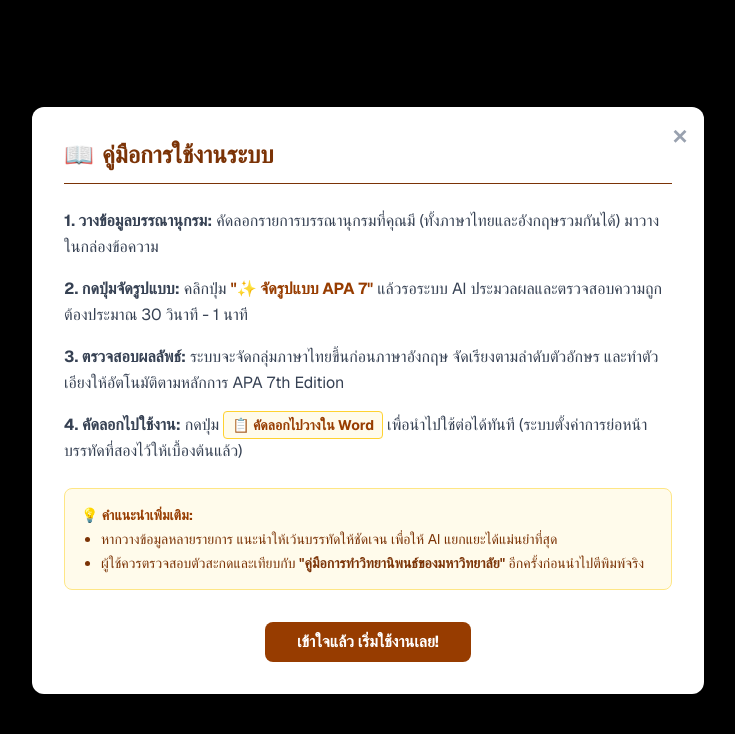
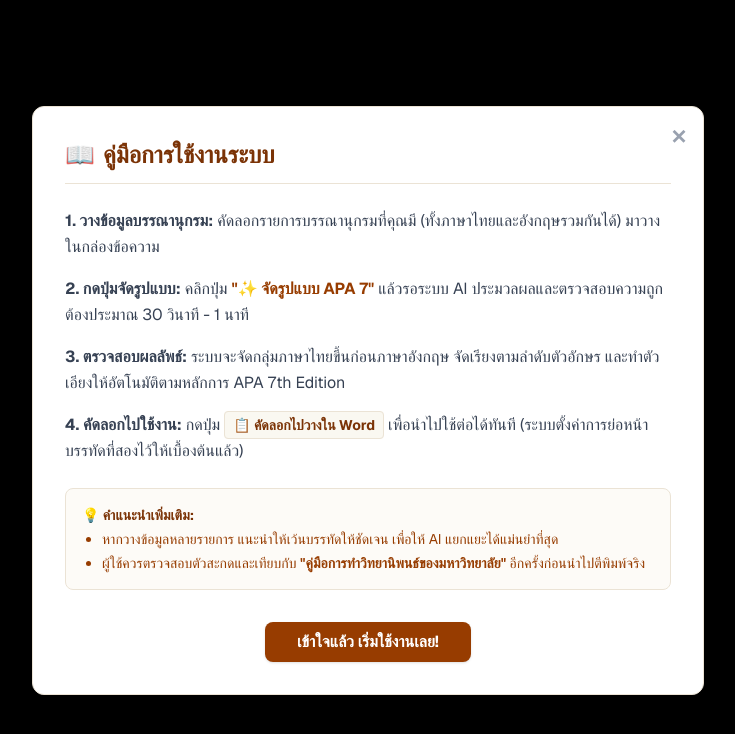
Before and after one commit to 63010518013-dev/apa-formatter-jetc, a Next.js app: page / in a window 1280 px wide. Both pictures are taken after a click on the button "📖 วิธีใช้งาน". Shown: the top 734 px of the page, without its empty margins (272-1007 px from the left). Built offline with nearby package versions, Linux system fonts and the light colour scheme.

Commit message:
Update color theme

```diff
--- a/app/page.tsx
+++ b/app/page.tsx
@@ -13,7 +13,6 @@ export default function HomePage() {
   const [history, setHistory] = useState<Array<{original: string, formatted: string, explanation: string, date: string}>>([]);
   const [showHistory, setShowHistory] = useState(false);
 
-  // 💡 เพิ่ม State สำหรับเปิด-ปิด หน้าต่างคู่มือวิธีใช้งาน
   const [showHelp, setShowHelp] = useState(false);
 
   useEffect(() => {
@@ -114,28 +113,28 @@ export default function HomePage() {
   };
 
   return (
-    <div className="min-h-screen bg-[#FDF9EC] text-gray-800 font-sans pb-12">
-      <nav className="bg-white shadow-md border-b border-amber-100 sticky top-0 z-50">
+    // เปลี่ยนพื้นหลังเป็นสีไข่ไก่อ่อนๆ (Hex: #FAF8F1)
+    <div className="min-h-screen bg-[#FAF8F1] text-gray-800 font-sans pb-12">
+      <nav className="bg-white shadow-sm border-b border-[#EBE3D5] sticky top-0 z-50">
         <div className="max-w-7xl mx-auto px-4 sm:px-6 lg:px-8">
           <div className="flex justify-between h-16 items-center">
 
             <div className="flex-shrink-0 flex items-center">
-              <span className="font-bold text-lg md:text-xl tracking-tight bg-gradient-to-r from-purple-400 to-sky-400 bg-clip-text text-transparent">
+              <span className="font-bold text-lg md:text-xl tracking-tight text-amber-900">
                 JETC : Journal of Educational Technology & Communications
               </span>
             </div>
 
-            {/* 💡 เพิ่มปุ่ม คู่มือวิธีใช้งาน ตรงนี้ */}
             <div className="flex items-center space-x-4 sm:space-x-6">
               <button
                 onClick={() => setShowHelp(true)}
-                className="text-amber-700 hover:text-amber-900 font-bold flex items-center transition-colors text-sm sm:text-base"
+                className="text-amber-800 hover:text-amber-950 font-bold flex items-center transition-colors text-sm sm:text-base"
               >
                 📖 วิธีใช้งาน
               </button>
               <button
                 onClick={() => setShowHistory(!showHistory)}
-                className="text-black hover:text-gray-600 font-medium flex items-center transition-colors text-sm sm:text-base"
+                className="text-gray-700 hover:text-amber-900 font-medium flex items-center transition-colors text-sm sm:text-base"
               >
                 🕒 ประวัติ {history.length > 0 && `(${history.length})`}
               </button>
@@ -145,28 +144,27 @@ export default function HomePage() {
         </div>
       </nav>
 
-      {/* 💡 หน้าต่าง Popup (Modal) สำหรับคู่มือวิธีใช้งาน */}
       {showHelp && (
-        <div className="fixed inset-0 bg-black bg-opacity-50 z-[60] flex items-center justify-center p-4">
-          <div className="bg-white rounded-xl shadow-2xl max-w-2xl w-full p-6 sm:p-8 animate-fade-in-up relative max-h-[90vh] overflow-y-auto">
+        <div className="fixed inset-0 bg-black bg-opacity-40 z-[60] flex items-center justify-center p-4">
+          <div className="bg-white rounded-xl shadow-2xl max-w-2xl w-full p-6 sm:p-8 animate-fade-in-up relative max-h-[90vh] overflow-y-auto border border-[#EBE3D5]">
             <button
               onClick={() => setShowHelp(false)}
               className="absolute top-4 right-4 text-gray-400 hover:text-red-500 font-bold text-xl"
             >
               ✕
             </button>
-            <h2 className="text-2xl font-bold text-amber-900 mb-6 border-b pb-3 flex items-center">
+            <h2 className="text-2xl font-bold text-amber-900 mb-6 border-b border-[#EBE3D5] pb-3 flex items-center">
               <span className="mr-2">📖</span> คู่มือการใช้งานระบบ
             </h2>
             <div className="space-y-4 text-gray-700 leading-relaxed">
               <p><strong>1. วางข้อมูลบรรณานุกรม:</strong> คัดลอกรายการบรรณานุกรมที่คุณมี (ทั้งภาษาไทยและอังกฤษรวมกันได้) มาวางในกล่องข้อความ</p>
               <p><strong>2. กดปุ่มจัดรูปแบบ:</strong> คลิกปุ่ม <span className="text-amber-800 font-bold">"✨ จัดรูปแบบ APA 7"</span> แล้วรอระบบ AI ประมวลผลและตรวจสอบความถูกต้องประมาณ 30 วินาที - 1 นาที</p>
               <p><strong>3. ตรวจสอบผลลัพธ์:</strong> ระบบจะจัดกลุ่มภาษาไทยขึ้นก่อนภาษาอังกฤษ จัดเรียงตามลำดับตัวอักษร และทำตัวเอียงให้อัตโนมัติตามหลักการ APA 7th Edition</p>
-              <p><strong>4. คัดลอกไปใช้งาน:</strong> กดปุ่ม <span className="bg-amber-50 text-amber-800 border border-amber-300 px-2 py-1 rounded text-sm font-bold">📋 คัดลอกไปวางใน Word</span> เพื่อนำไปใช้ต่อได้ทันที (ระบบตั้งค่าการย่อหน้าบรรทัดที่สองไว้ให้เบื้องต้นแล้ว)</p>
+              <p><strong>4. คัดลอกไปใช้งาน:</strong> กดปุ่ม <span className="bg-[#FAF8F1] text-amber-900 border border-[#EBE3D5] px-2 py-1 rounded text-sm font-bold">📋 คัดลอกไปวางใน Word</span> เพื่อนำไปใช้ต่อได้ทันที (ระบบตั้งค่าการย่อหน้าบรรทัดที่สองไว้ให้เบื้องต้นแล้ว)</p>
 
-              <div className="mt-6 p-4 bg-amber-50 border border-amber-200 rounded-lg text-sm">
-                <p className="text-amber-800 font-bold mb-1">💡 คำแนะนำเพิ่มเติม:</p>
-                <ul className="list-disc ml-5 space-y-1 text-amber-900">
+              <div className="mt-6 p-4 bg-[#FDFBF7] border border-[#EBE3D5] rounded-lg text-sm">
+                <p className="text-amber-900 font-bold mb-1">💡 คำแนะนำเพิ่มเติม:</p>
+                <ul className="list-disc ml-5 space-y-1 text-amber-800">
                   <li>หากวางข้อมูลหลายรายการ แนะนำให้เว้นบรรทัดให้ชัดเจน เพื่อให้ AI แยกแยะได้แม่นยำที่สุด</li>
                   <li>ผู้ใช้ควรตรวจสอบตัวสะกดและเทียบกับ <strong>"คู่มือการทำวิทยานิพนธ์ของมหาวิทยาลัย"</strong> อีกครั้งก่อนนำไปตีพิมพ์จริง</li>
                 </ul>
@@ -175,7 +173,7 @@ export default function HomePage() {
             <div className="mt-8 text-center">
               <button
                 onClick={() => setShowHelp(false)}
-                className="bg-amber-800 text-white px-8 py-2 rounded-lg font-bold hover:bg-amber-900 transition-colors"
+                className="bg-amber-800 text-white px-8 py-2 rounded-lg font-bold hover:bg-amber-900 transition-colors shadow-sm"
               >
                 เข้าใจแล้ว เริ่มใช้งานเลย!
               </button>
@@ -187,7 +185,7 @@ export default function HomePage() {
       <main className="max-w-5xl mx-auto px-4 sm:px-6 lg:px-8 py-10">
 
         {showHistory && (
-          <div className="bg-white border border-amber-200 rounded-xl p-6 mb-8 shadow-inner animate-fade-in-up">
+          <div className="bg-white border border-[#EBE3D5] rounded-xl p-6 mb-8 shadow-sm animate-fade-in-up">
             <div className="flex justify-between items-center mb-4">
               <h2 className="text-xl font-bold text-amber-900">ประวัติการตรวจสอบล่าสุด</h2>
               {history.length > 0 && (
@@ -198,29 +196,29 @@ export default function HomePage() {
             </div>
 
             {history.length === 0 ? (
-              <p className="text-gray-500 text-center py-4">ยังไม่มีประวัติการแก้ไข</p>
+              <p className="text-gray-400 text-center py-4">ยังไม่มีประวัติการแก้ไข</p>
             ) : (
               <div className="space-y-4 max-h-[600px] overflow-y-auto pr-2">
                 {history.map((item, index) => (
-                  <div key={index} className="bg-white p-5 rounded-lg border border-amber-200 shadow-sm text-sm">
-                    <div className="text-xs text-amber-600 mb-3">{item.date}</div>
+                  <div key={index} className="bg-white p-5 rounded-lg border border-[#EBE3D5] shadow-sm text-sm">
+                    <div className="text-xs text-amber-700 mb-3">{item.date}</div>
                     <div className="mb-3">
-                      <strong>🔴 ต้นฉบับ:</strong>
+                      <strong className="text-amber-900">🔴 ต้นฉบับ:</strong>
                       <span className="text-gray-600 ml-2 line-clamp-2">{item.original}</span>
                     </div>
                     <div className="mb-3">
-                      <strong>🟢 ผลลัพธ์:</strong>
+                      <strong className="text-amber-900">🟢 ผลลัพธ์:</strong>
                       <div className="inline-block text-gray-800 font-serif ml-2">
                         <ReactMarkdown>{item.formatted}</ReactMarkdown>
                       </div>
                     </div>
 
                     {item.explanation && (
-                      <div className="mt-3 pt-3 border-t border-amber-100 bg-amber-50 rounded p-3">
+                      <div className="mt-3 pt-3 border-t border-[#EBE3D5] bg-[#FDFBF7] rounded p-3">
                         <strong className="text-amber-900 flex items-center mb-2">
                           <span className="mr-1">💡</span> สิ่งที่ AI แก้ไข:
                         </strong>
-                        <div className="text-gray-700 ml-6 space-y-1">
+                        <div className="text-amber-800 ml-6 space-y-1">
                           <ReactMarkdown
                             components={{
                               ul: ({node, ...props}) => <ul className="list-disc" {...props} />,
@@ -248,12 +246,12 @@ export default function HomePage() {
           </p>
         </div>
 
-        <div className="bg-white p-6 md:p-8 rounded-xl shadow-lg border border-amber-100">
+        <div className="bg-white p-6 md:p-8 rounded-xl shadow-sm border border-[#EBE3D5]">
 
           <textarea
             value={text}
             onChange={(e) => setText(e.target.value)}
-            className="w-full h-48 p-4 border border-amber-200 rounded-lg focus:ring-2 focus:ring-amber-400 focus:border-amber-400 outline-none resize-y text-base text-gray-800 bg-white"
+            className="w-full h-48 p-4 border border-[#EBE3D5] rounded-lg focus:ring-2 focus:ring-amber-400 focus:border-amber-400 outline-none resize-y text-base text-gray-800 bg-white"
             placeholder="วางข้อความบรรณานุกรมที่นี่ (สามารถวางได้หลายรายการ)..."
           ></textarea>
 
@@ -262,23 +260,23 @@ export default function HomePage() {
               <button
                 onClick={handleCheck}
                 disabled={isChecking}
-                className={`text-white px-8 py-3 rounded-lg font-bold text-lg transition duration-200 shadow-md flex items-center justify-center
-                  ${isChecking ? 'bg-amber-500 cursor-not-allowed' : 'bg-amber-800 hover:bg-amber-900'}`}
+                className={`text-white px-8 py-3 rounded-lg font-bold text-lg transition duration-200 shadow-sm flex items-center justify-center
+                  ${isChecking ? 'bg-amber-600 cursor-not-allowed' : 'bg-amber-800 hover:bg-amber-900'}`}
               >
                 {isChecking ? '⏳ กำลังประมวลผลและตรวจสอบซ้ำ...' : '✨ จัดรูปแบบ APA 7'}
               </button>
               <button
                 onClick={handleClear}
                 disabled={isChecking}
-                className={`bg-white text-amber-800 border border-amber-300 px-8 py-3 rounded-lg font-bold text-lg transition duration-200
-                  ${isChecking ? 'opacity-50 cursor-not-allowed' : 'hover:bg-amber-50'}`}
+                className={`bg-white text-amber-900 border border-[#EBE3D5] px-8 py-3 rounded-lg font-bold text-lg transition duration-200 shadow-sm
+                  ${isChecking ? 'opacity-50 cursor-not-allowed' : 'hover:bg-[#FAF8F1]'}`}
               >
                 ล้างข้อความ
               </button>
             </div>
 
             {isChecking && (
-              <p className="text-amber-600 text-sm font-medium animate-pulse mt-2 text-center">
+              <p className="text-amber-700 text-sm font-medium animate-pulse mt-2 text-center">
                 ⚠️ ระบบกำลังจัดรูปแบบและตรวจสอบความถูกต้องซ้ำ กรุณารอประมาณ 30 วินาที - 1 นาทีครับ...
               </p>
             )}
@@ -288,11 +286,11 @@ export default function HomePage() {
             <div className="mt-10 animate-fade-in-up">
 
               <div className="flex justify-between items-center mb-3">
-                <h3 className="text-lg font-bold text-gray-700">ผลลัพธ์พร้อมใช้งาน:</h3>
+                <h3 className="text-lg font-bold text-amber-900">ผลลัพธ์พร้อมใช้งาน:</h3>
                 <button
                   onClick={handleCopyText}
                   className={`px-4 py-2 rounded-md font-semibold text-sm transition-colors flex items-center shadow-sm
-                    ${isCopied ? 'bg-green-100 text-green-800 border border-green-300' : 'bg-white text-amber-800 border border-amber-300 hover:bg-amber-50'}`}
+                    ${isCopied ? 'bg-green-50 text-green-800 border border-green-200' : 'bg-white text-amber-900 border border-[#EBE3D5] hover:bg-[#FAF8F1]'}`}
                 >
                   {isCopied ? '✅ คัดลอกแล้ว' : '📋 คัดลอกไปวางใน Word'}
                 </button>
@@ -300,7 +298,7 @@ export default function HomePage() {
 
               <div
                 id="formatted-result"
-                className="bg-white p-6 rounded-lg border border-amber-200 shadow-inner text-lg leading-relaxed text-black font-serif mb-6"
+                className="bg-white p-6 rounded-lg border border-[#EBE3D5] shadow-sm text-lg leading-relaxed text-black font-serif mb-6"
               >
                 <ReactMarkdown
                   components={{
@@ -322,7 +320,7 @@ export default function HomePage() {
               </div>
 
               {explanation && (
-                <div className="mb-6 p-5 bg-amber-50 border border-amber-200 rounded-lg shadow-sm">
+                <div className="mb-6 p-5 bg-[#FDFBF7] border border-[#EBE3D5] rounded-lg shadow-sm">
                   <h4 className="text-md font-bold text-amber-900 mb-3 flex items-center">
                     <span className="text-xl mr-2">💡</span> สรุปสิ่งที่ AI ทำการแก้ไข:
                   </h4>
@@ -339,8 +337,8 @@ export default function HomePage() {
                 </div>
               )}
 
-              <div className="mt-4 flex items-start p-4 bg-amber-50 border border-amber-200 rounded-lg text-amber-800 text-sm">
-                <span className="text-xl mr-2 text-amber-600">⚠️</span>
+              <div className="mt-4 flex items-start p-4 bg-[#FDFBF7] border border-[#EBE3D5] rounded-lg text-amber-900 text-sm">
+                <span className="text-xl mr-2 text-amber-700">⚠️</span>
                 <p>
                   <strong>หมายเหตุ:</strong> ระบบนี้ใช้ AI ในการช่วยจัดรูปแบบ กรุณาตรวจสอบความถูกต้องของข้อมูลและตัวสะกดตาม <strong>"คู่มือการทำวิทยานิพนธ์ของมหาวิทยาลัย"</strong> อีกครั้งก่อนนำไปใช้งานจริง
                 </p>
```
